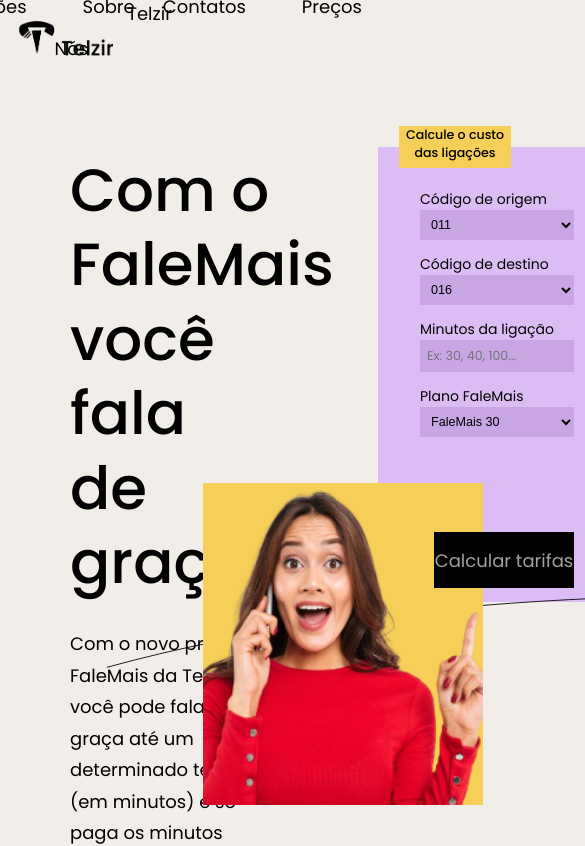
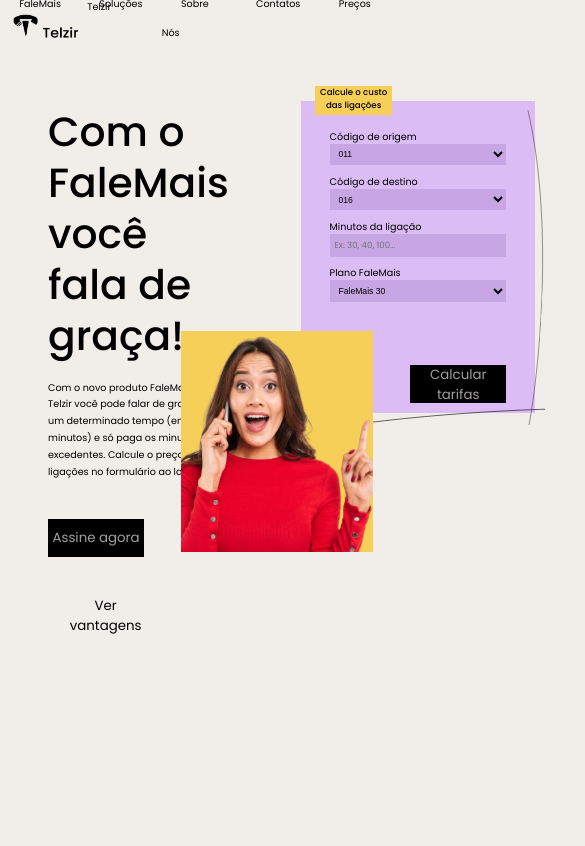
Before and after one commit to aka-luan/telzir-website, a React (Create React App) app: page / in a window 390 px wide. Shown: the top 846 px of the page, 585 px wide, since content can reach past the window. Built offline with nearby package versions, Linux system fonts and the light colour scheme.

Commit message:
adiocionas novas media queries

```diff
--- a/src/styles/GlobalStyles.ts
+++ b/src/styles/GlobalStyles.ts
@@ -10,20 +10,20 @@ export const GlobalStyle = createGlobalStyle`
 
   }
   * {
-    font-size: 18px;
     margin: 0;
     padding: 0;
     box-sizing: border-box;
   }
 
   html {
-    @media (max-width: 1080px) {
-      font-size: 93.75%;
+    @media (max-width: 1200px) {
+      font-size: 87.5%;
     }
 
-    @media (max-width: 720px) {
-      font-size: 87.5%;
+    @media (max-width: 990px) {
+      font-size: 60%;
     }
+
   }
 
   body {
```
